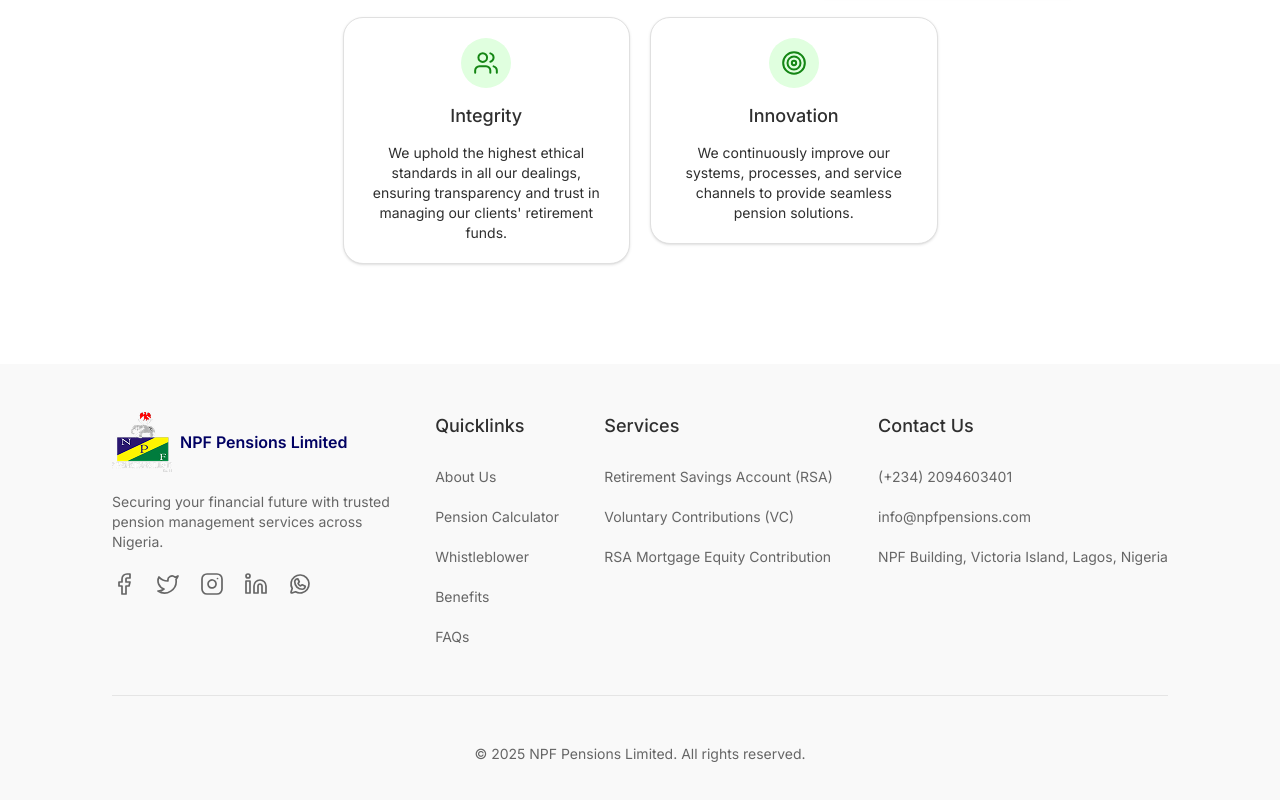
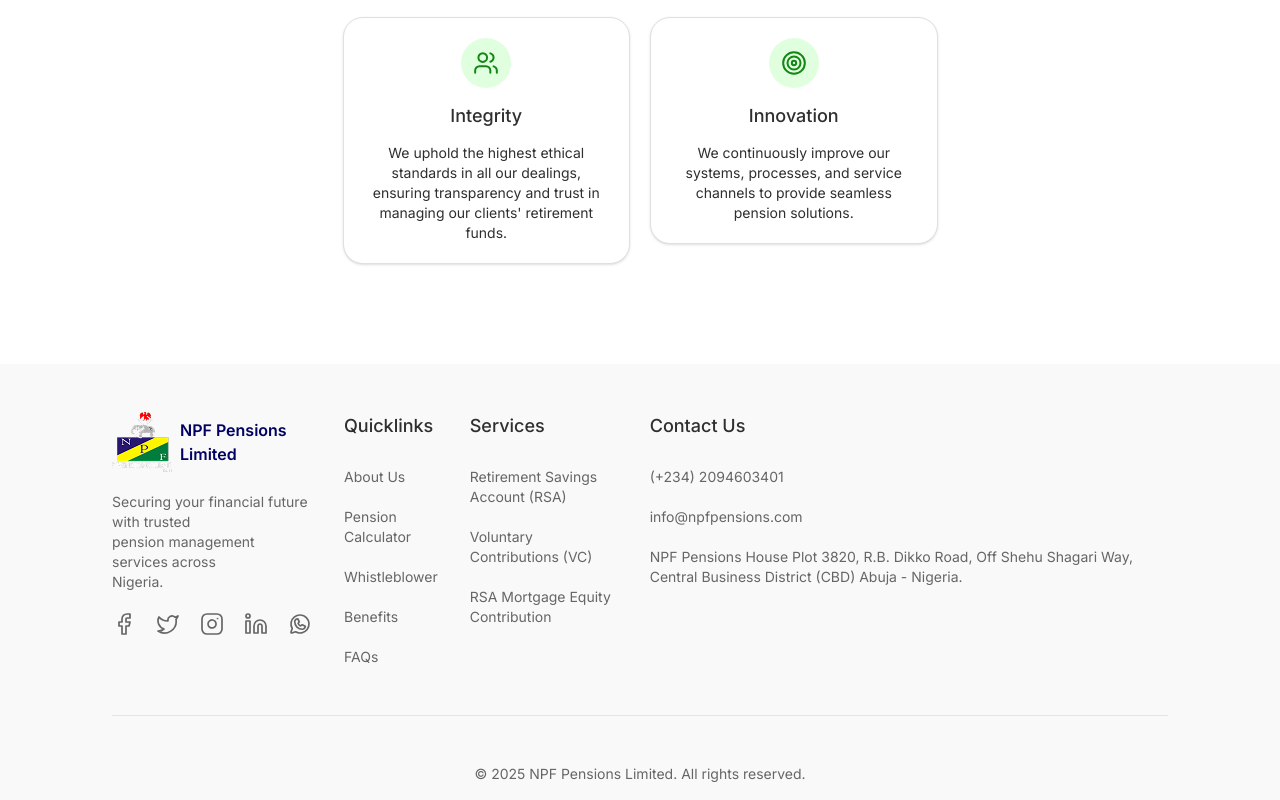
Before and after one commit to kahuna0101/npf_new, a Next.js app: page /about-us in a window 1280 px wide. Shown: the part 1620-2420 px from the top of the page. Built offline with nearby package versions, Linux system fonts and the light colour scheme.

Commit message:
Update contact information with new address

```diff
--- a/data/index.ts
+++ b/data/index.ts
@@ -88,7 +88,7 @@
 export const contacts: { title: string; href?: string }[] = [
   { title: "(+234) 2094603401", href: "tel:+2342094603401" },
   { title: "info@npfpensions.com", href: "mailto:info@npfpensions.com" },
-  { title: "NPF Building, Victoria Island, Lagos, Nigeria", href: "https://www.google.com/maps?q=NPF+Building,+Victoria+Island,+Lagos,+Nigeria" },
+  { title: "NPF Pensions House Plot 3820, R.B. Dikko Road, Off Shehu Shagari Way, Central Business District (CBD) Abuja - Nigeria.", href: "https://www.google.com/maps/search/?api=1&query=NPF%20Pensions%20House%20Plot%203820%2C%20R.B.%20Dikko%20Road%2C%20Off%20Shehu%20Shagari%20Way%2C%20Central%20Business%20District%20(CBD)%20Abuja%20-%20Nigeria." },
 ]
 
 export const pensionAdministrationData: PensionAdministrationBoxProps[] = [
```
